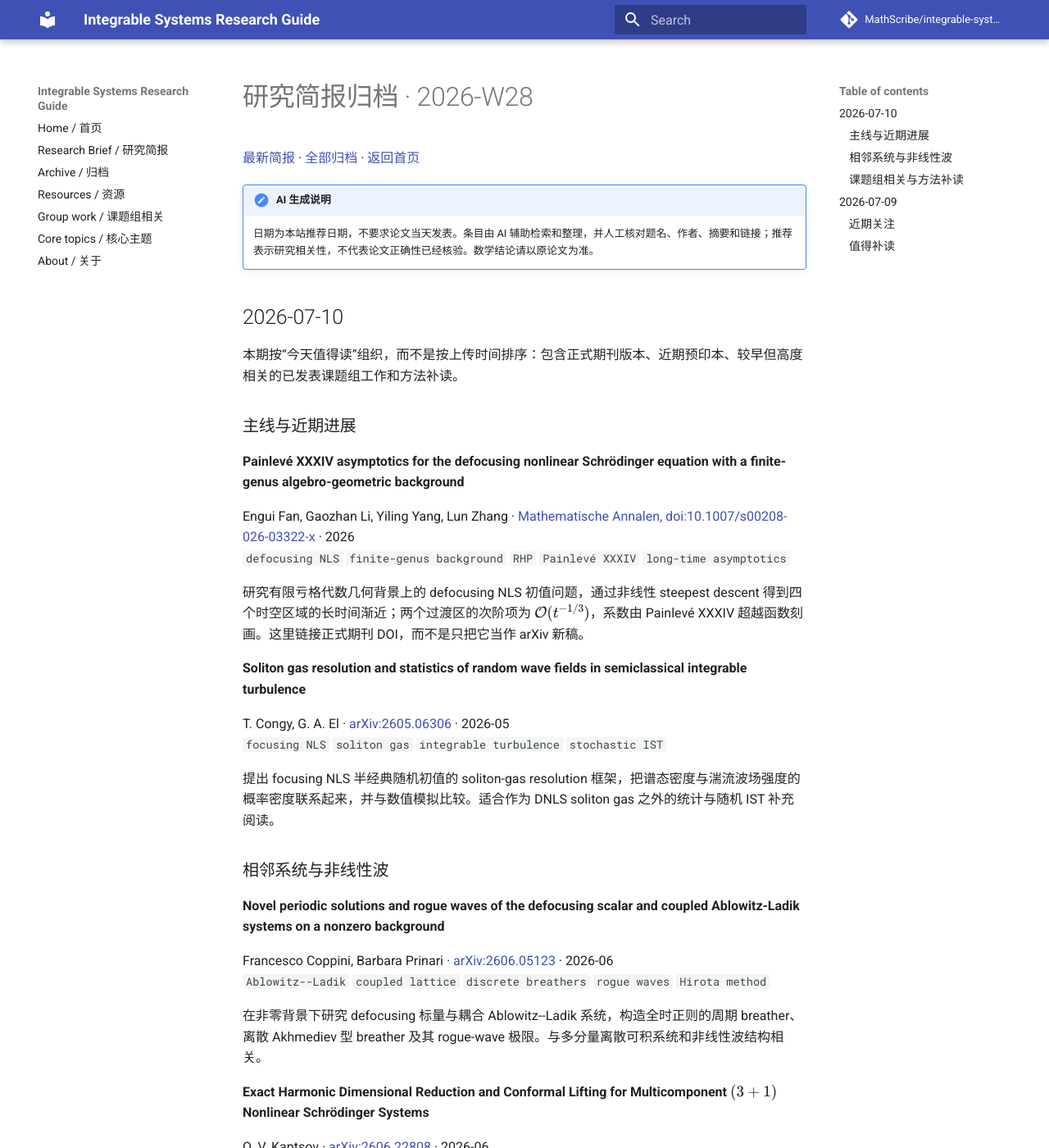
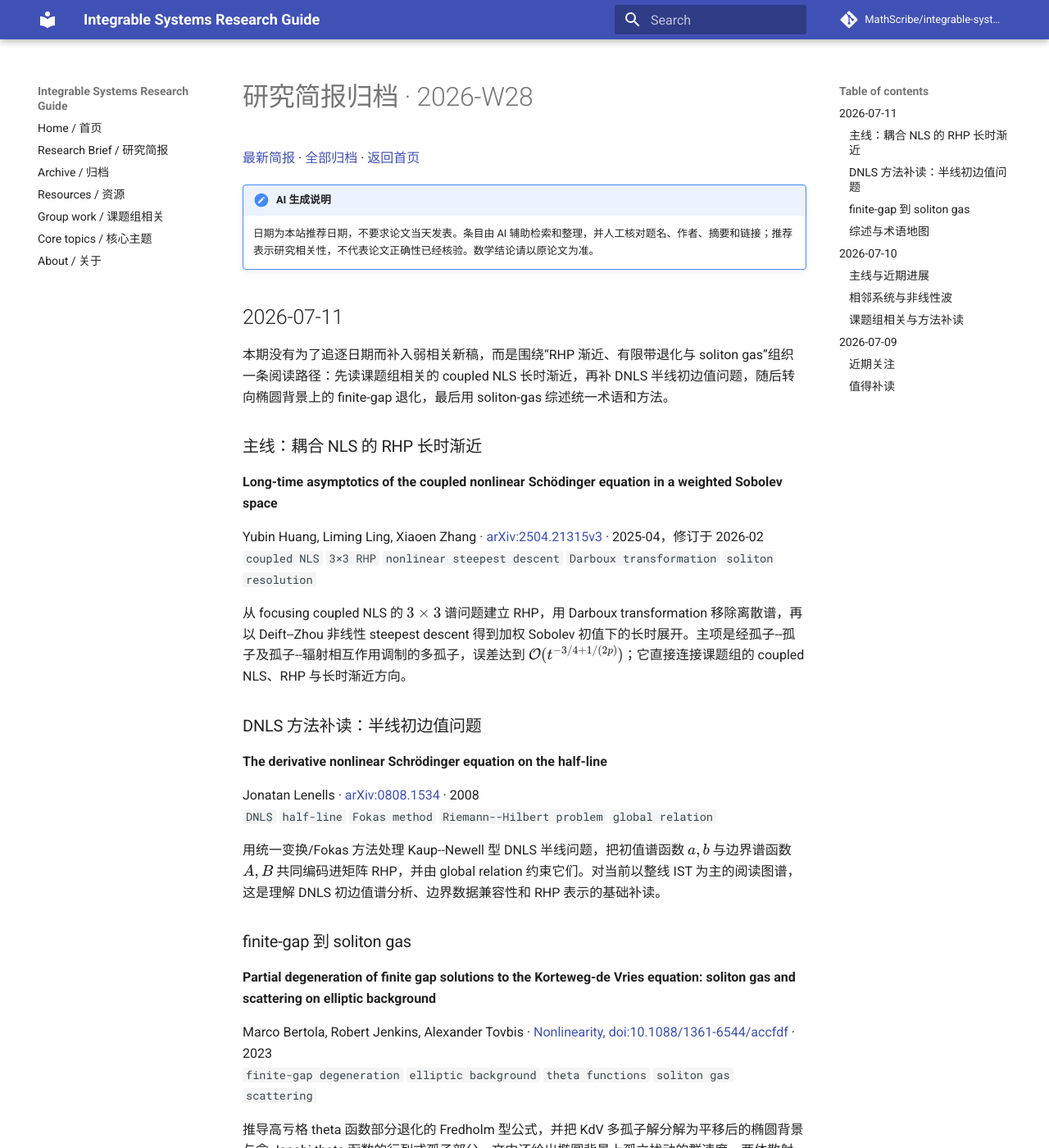
Before and after one commit to MathScribe/integrable-systems-guide, an MkDocs documentation site: the page built from docs/radar/2026-W28.md, in a window 1280 px wide and 1400 px high. Shown: the whole window at 82% size. Built offline with MkDocs 1.6.1 and Material for MkDocs 9.7.7, drawn with Linux system fonts in a browser that asks for light colours; comment, search, counter and statistics services are not loaded; some of the changed text lies outside the part shown.

Commit message:
Archive July 11 research brief

```diff
--- a/docs/radar/2026-W28.md
+++ b/docs/radar/2026-W28.md
@@ -4,6 +4,48 @@
 
 !!! note "AI 生成说明"
     日期为本站推荐日期，不要求论文当天发表。条目由 AI 辅助检索和整理，并人工核对题名、作者、摘要和链接；推荐表示研究相关性，不代表论文正确性已经核验。数学结论请以原论文为准。
+
+## 2026-07-11
+
+本期没有为了追逐日期而补入弱相关新稿，而是围绕“RHP 渐近、有限带退化与 soliton gas”组织一条阅读路径：先读课题组相关的 coupled NLS 长时渐近，再补 DNLS 半线初边值问题，随后转向椭圆背景上的 finite-gap 退化，最后用 soliton-gas 综述统一术语和方法。
+
+### 主线：耦合 NLS 的 RHP 长时渐近
+
+**Long-time asymptotics of the coupled nonlinear Schödinger equation in a weighted Sobolev space**
+
+Yubin Huang, Liming Ling, Xiaoen Zhang · [arXiv:2504.21315v3](https://arxiv.org/abs/2504.21315v3) · 2025-04，修订于 2026-02
+`coupled NLS` `3×3 RHP` `nonlinear steepest descent` `Darboux transformation` `soliton resolution`
+
+从 focusing coupled NLS 的 $3\times3$ 谱问题建立 RHP，用 Darboux transformation 移除离散谱，再以 Deift--Zhou 非线性 steepest descent 得到加权 Sobolev 初值下的长时展开。主项是经孤子--孤子及孤子--辐射相互作用调制的多孤子，误差达到 $\mathcal{O}(t^{-3/4+1/(2p)})$；它直接连接课题组的 coupled NLS、RHP 与长时渐近方向。
+
+### DNLS 方法补读：半线初边值问题
+
+**The derivative nonlinear Schrödinger equation on the half-line**
+
+Jonatan Lenells · [arXiv:0808.1534](https://arxiv.org/abs/0808.1534) · 2008
+`DNLS` `half-line` `Fokas method` `Riemann--Hilbert problem` `global relation`
+
+用统一变换/Fokas 方法处理 Kaup--Newell 型 DNLS 半线问题，把初值谱函数 $a,b$ 与边界谱函数 $A,B$ 共同编码进矩阵 RHP，并由 global relation 约束它们。对当前以整线 IST 为主的阅读图谱，这是理解 DNLS 初边值谱分析、边界数据兼容性和 RHP 表示的基础补读。
+
+### finite-gap 到 soliton gas
+
+**Partial degeneration of finite gap solutions to the Korteweg-de Vries equation: soliton gas and scattering on elliptic background**
+
+Marco Bertola, Robert Jenkins, Alexander Tovbis · [Nonlinearity, doi:10.1088/1361-6544/accfdf](https://doi.org/10.1088/1361-6544/accfdf) · 2023
+`finite-gap degeneration` `elliptic background` `theta functions` `soliton gas` `scattering`
+
+推导高亏格 theta 函数部分退化的 Fredholm 型公式，并把 KdV 多孤子解分解为平移后的椭圆背景与含 Jacobi theta 函数的行列式孤子部分。文中还给出椭圆背景上孤立扰动的群速度、两体散射核、随机相位退化极限以及 soliton gas 的非线性色散关系，是连接有限带几何、退化极限和气体动力学的关键范例。
+
+### 综述与术语地图
+
+**Soliton Gas: Theory, Numerics and Experiments**
+
+Pierre Suret, Stephane Randoux, Andrey Gelash, Dmitry Agafontsev, Benjamin Doyon, Gennady El · [arXiv:2304.06541](https://arxiv.org/abs/2304.06541) · 2023
+`soliton gas` `inverse scattering` `thermodynamic finite-gap limit` `generalized hydrodynamics` `integrable turbulence`
+
+系统梳理稀疏与稠密 soliton gas、IST、有限带势的热力学极限、广义 Gibbs 系综及实验实现，并讨论调制不稳定性、rogue waves、统计与热力学问题。适合作为本期最后一篇：它为前面 DNLS soliton gas、有限带退化和随机波场工作提供统一词汇、历史脉络与开放问题清单。
+
+---
 
 ## 2026-07-10
 
```
